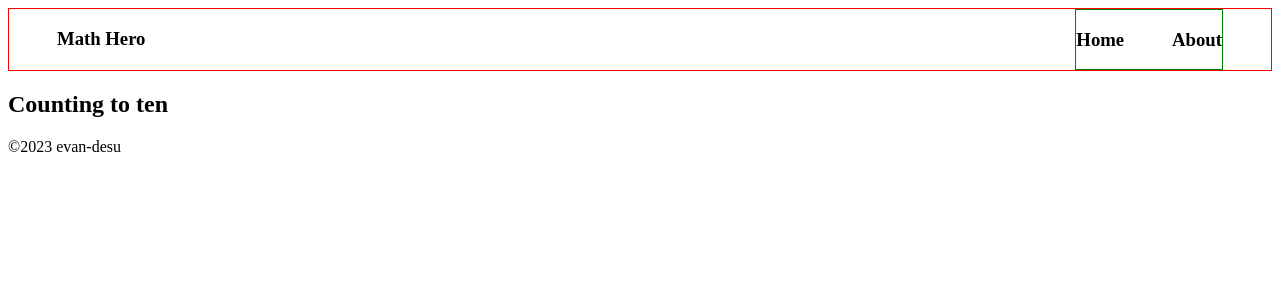
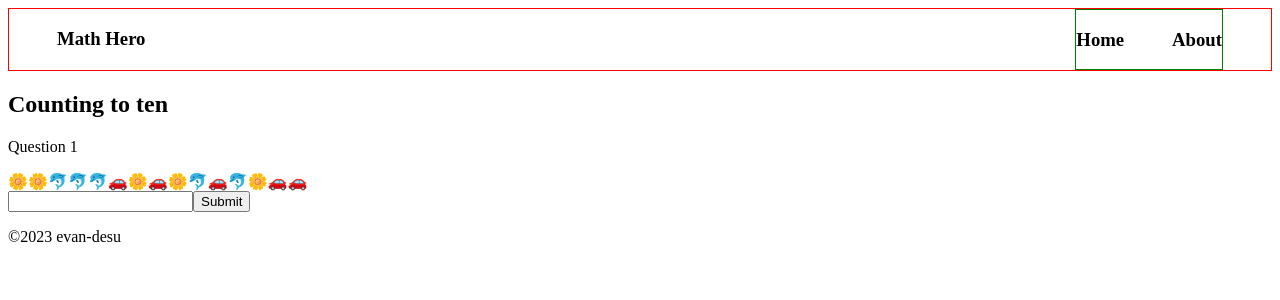
Before and after one commit to evan-desu/math-hero, a React (Create React App) app: page /count-to-10 in a window 1280 px wide. Shown: the top 300 px of the page. Built offline with nearby package versions, Linux system fonts and the light colour scheme.

Commit message:
feat: create function for generating an array of different emojis; worked on CountingTen component

```diff
--- a/src/MathFunctions.tsx
+++ b/src/MathFunctions.tsx
@@ -24,10 +24,55 @@ export function generateEmoji() {
     return [emojiName[index], emojiArray[index]]
 }
 
+export function count(items: number, singleLimit: number, totalLimit: number):
+    { emojis: string[], total: number } {
+    const emojis = {
+        circles: '🟢',
+        hearts: '💙',
+        unicorns: '🦄',
+        baseballs: '⚾',
+        rockets: '🚀',
+        stars: '⭐',
+        cars: '🚗',
+        rabbits: '🐰',
+        ghosts: '👻',
+        dolphins: '🐬',
+        flowers: '🌼',
+        cookies: '🍪',
+    };
 
-// export function count(items, limit) {
+    let emojiArray = Object.values(emojis);
+    let selectedEmojis: string[] = [];
 
-// }
+    for (let i = 0; i < items; i++) {
+        let index = generateNumber(emojiArray.length) - 1;
+        selectedEmojis.push(emojiArray[index]);
+        emojiArray.splice(index, 1);
+    }
+
+    let result: string[] = [];
+    for (let i = 0; i < totalLimit; i++) {
+        let emoji = selectedEmojis[i % items];
+        let countOfEmoji = result.filter(e => e === emoji).length;
+        if (countOfEmoji < singleLimit) {
+            result.push(emoji);
+        } else {
+            for (let j = 0; j < selectedEmojis.length; j++) {
+                let alternativeEmoji = selectedEmojis[j];
+                let countOfAlternativeEmoji = result.filter(e => e === alternativeEmoji).length;
+                if (countOfAlternativeEmoji < singleLimit) {
+                    result.push(alternativeEmoji);
+                    break;
+                }
+            }
+        }
+    }
+    for (let i = result.length - 1; i > 0; i--) {
+        const j = Math.floor(Math.random() * (i + 1));
+        [result[i], result[j]] = [result[j], result[i]]
+    }
+    return {emojis: result, total: result.length};
+}
 
 export function add(sumLimit: number) {
     let num1 = generateNumber(sumLimit);
--- a/src/Quizzes/CountingTen.tsx
+++ b/src/Quizzes/CountingTen.tsx
@@ -1,6 +1,63 @@
+import { useEffect, useState } from "react";
+import { count, checkAnswer } from "../MathFunctions";
+
 const CountingTen = () => {
+    const [problem, setProblem] = useState<{ emojis: string[], total: number }>({ emojis: [], total: 0 })
+    const [questionNumber, setQuestionNumber] = useState(1)
+    const [userAnswer, setUserAnswer] = useState('')
+    const [score, setScore] = useState(0)
+    const [isLoading, setIsLoading] = useState(true)
+    const [isFinished, setIsFinished] = useState(false)
+
+    useEffect(() => {
+        let newProblem = count(3, 10, 15)
+        setProblem(newProblem)
+        setIsLoading(false)
+    }, [])
+
+    const handleSubmit = (event: React.FormEvent) => {
+        event.preventDefault()
+
+        if(checkAnswer(parseInt(userAnswer), problem.total)) {
+            setScore(score + 1)
+        }
+
+        if(questionNumber < 10) {
+            setQuestionNumber(questionNumber + 1)
+            const newProblem = count(3, 10, 15)
+            setProblem(newProblem)
+        } else {
+            setIsFinished(true)
+        }
+        setUserAnswer('')
+    }
+
     return (
-        <h2>Counting to ten</h2>
+        <>
+            <h2>Counting to ten</h2>
+            {isLoading && <p>Loading...</p>}
+            {!isFinished ? (
+                <section className="question-container">
+                    <p>Question {questionNumber}</p>
+                    <div>
+                        {problem.emojis.map((emoji, index) => (
+                            <span key={index}>{emoji}</span>
+                        ))}
+                    </div>
+                    <form onSubmit={handleSubmit}>
+                        <input
+                            type='number'
+                            value={userAnswer}
+                            onChange={(e) => setUserAnswer(e.target.value)}
+                        />
+                        <button type='submit'>Submit</button>
+                    </form>
+                </section>
+            ) : (
+                <p>Your score: {score}/10</p>
+            )}
+
+        </>
     );
 }
 
```
